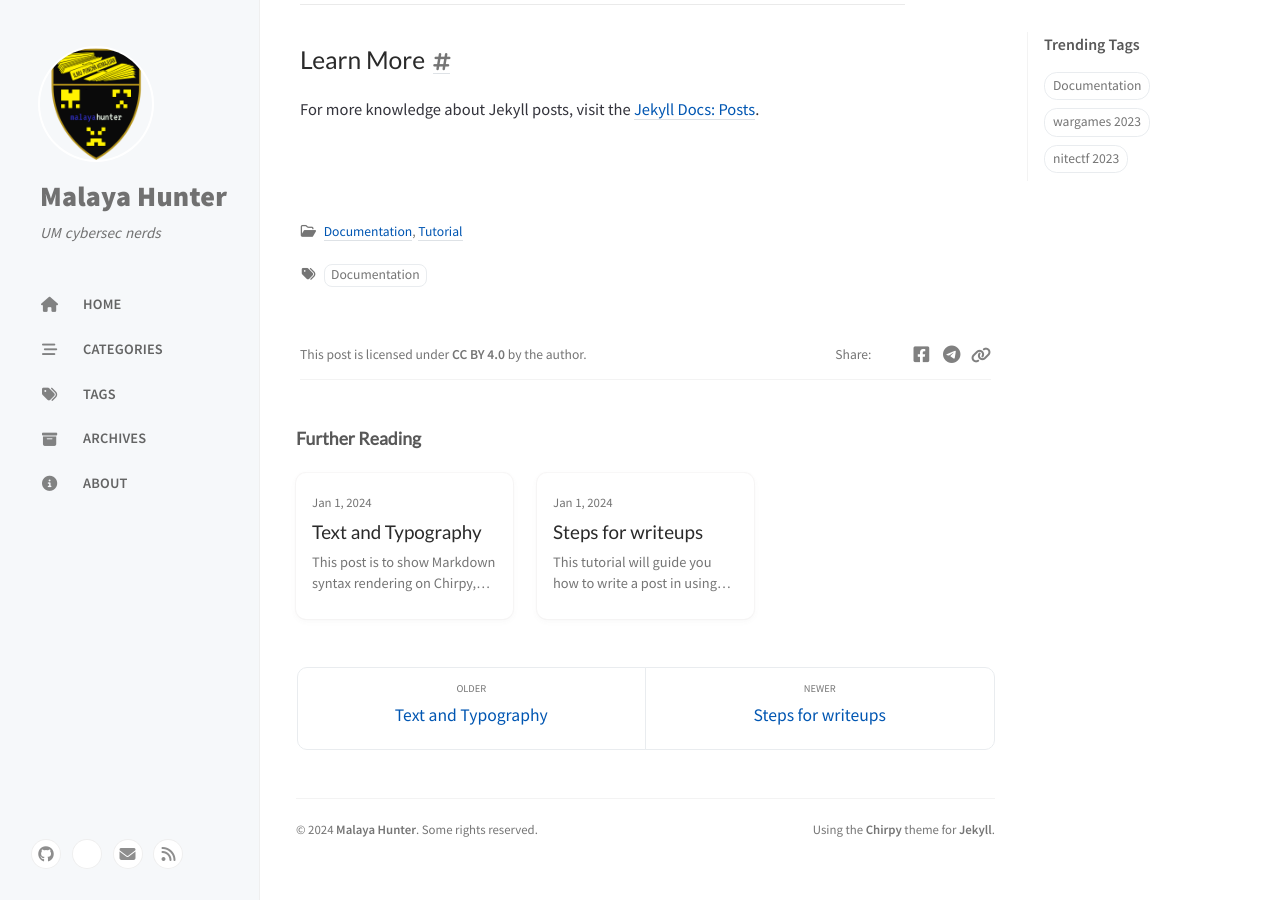
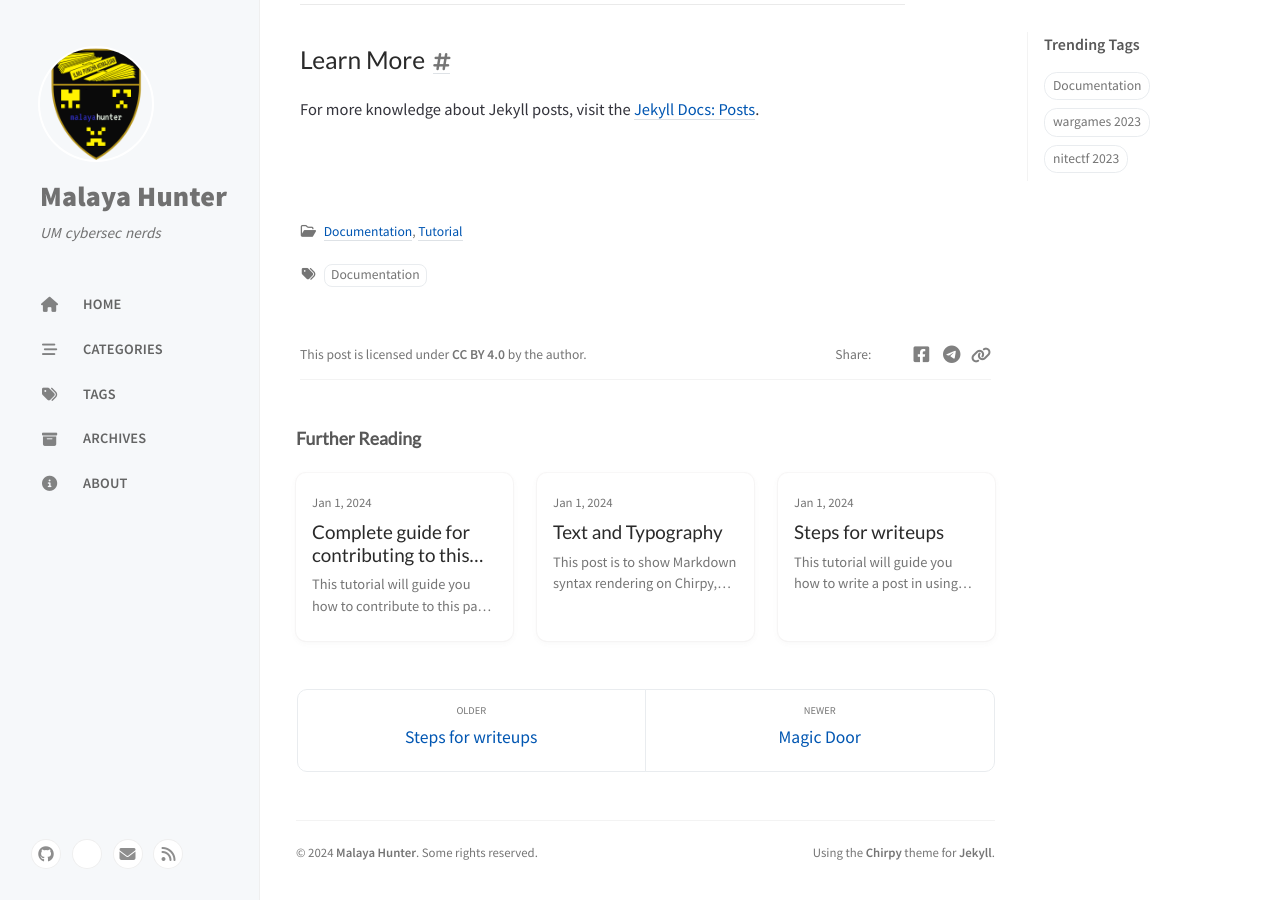
Before and after one commit to um-csnet/malayahunter, a Jekyll site: the page built from _posts/2019-08-08-write-a-new-post.md, in a window 1280 px wide and 900 px high, scrolled down 12471 px. Built offline with Jekyll 4.4.1, drawn with Linux system fonts in a browser that asks for light colours; cached includes are drawn as plain includes; before the commit the page ends 13349 px from its top, so only the background shows below that; part of the change alters nothing that is shown; some of the changed text lies outside the part shown.

Commit message:
Add guide for contributing to the project and updating post date

````diff
--- /dev/null
+++ b/_posts/2019-08-08-how-to-contribute.md
@@ -0,0 +1,94 @@
+---
+title: Complete guide for contributing to this page
+author: [capang]
+date: 2024-01-01 09:30:00 +0800
+categories: [Documentation, Tutorial]
+tags: [Documentation]
+pin: true
+render_with_liquid: false
+---
+This tutorial will guide you how to contribute to this page. Theres 2 ways to contribute
+- Github Fork and Pull Request (Recommended)
+- Contacting Webadmin
+
+> If you want to submit a writeup, make sure it follows the [`Writeups Guideline`](/posts/writeups-example/)
+{: .prompt-info }
+
+# How to Contribute to a Project Using GitHub Fork and Pull Request
+
+Contributing to open-source projects on GitHub is a fantastic way to improve your coding skills, collaborate with other developers, and contribute to the software community. This guide will walk you through the process of contributing to a project using the fork and pull request model.
+
+## Step 1: Fork the Repository
+
+1. **Find the Repository**: Navigate to the GitHub page of the project you want to contribute to.
+2. **Fork the Repository**: Click the "Fork" button in the top-right corner of the page. This creates a copy of the repository in your GitHub account.
+
+## Step 2: Clone the Forked Repository
+
+1. **Clone Your Fork**: On your fork's GitHub page, click the "Clone or download" button and copy the URL.
+2. **Clone Locally**: Open your terminal and run the following command:
+    ```
+    git clone [URL of the forked repo]
+    ```
+
+## Step 3: Create a New Branch
+
+1. **Navigate to Your Repository**: Change directory into the cloned repository:
+    ```
+    cd [repository-name]
+    ```
+2. **Create a New Branch**: Use the `git checkout` command to create a new branch:
+    ```
+    git checkout -b [new-branch-name]
+    ```
+
+## Step 4: Make Changes and Commit
+
+1. **Make Your Changes**: Edit, add, or remove files in your local repository.
+2. **Stage the Changes**: Use `git add` to stage your changes:
+    ```
+    git add .
+    ```
+3. **Commit the Changes**: Commit your changes with a descriptive message:
+    ```
+    git commit -m "Add a brief description of your changes"
+    ```
+
+## Step 5: Push Changes to GitHub
+
+1. **Push Your Branch**: Push your changes to GitHub:
+    ```
+    git push origin [your-branch-name]
+    ```
+
+## Step 6: Create a Pull Request
+
+1. **Open Pull Request**: Go to the original repository on GitHub. You should see a prompt to create a pull request from your new branch.
+2. **Create Pull Request**: Click the "Compare & pull request" button. Add a detailed description of your changes and submit.
+
+## Step 7: Respond to Feedback
+
+1. **Review and Respond**: Maintainers might leave feedback. Be sure to respond and make any necessary changes.
+2. **Update Pull Request**: If you make changes after feedback, push them to your branch. The pull request will automatically update.
+
+## Conclusion
+
+These are basics steps in contributing to open-source projects using GitHub. By following these steps, you can effectively contribute to projects and collaborate with the global developer community.
+
+Your contributions does not limit to only submitting writeups
+- Web improvements
+- Fix typos
+- Improving the documentations
+
+# Contacting Webadmin to publish writeups
+
+> This method only for submitting writeups to webadmin for it to be on side
+{: .prompt-info }
+
+## Reach out to the webadmin with a complete writeups that follows the [`Writeups Guideline`](/posts/writeups-example/)
+
+## Web Administrators
+
+- [Irfan](mailto:u2000429@siswa.um.edu.my)  : `u2000429@siswa.um.edu.my`
+- [Shafiq](mailto:u2000428@siswa.um.edu.my) : `u2000428@siswa.um.edu.my`
+- [Dr Faiz](mailto:faizzaki@um.edu.my)      : `faizzaki@um.edu.my`
--- a/_posts/2019-08-08-write-a-new-post.md
+++ b/_posts/2019-08-08-write-a-new-post.md
@@ -1,11 +1,11 @@
 ---
 title: Complete guide for a New Post
 author: [cotes,capang,shafiq]
-date: 2024-01-01 09:30:00 +0800
+date: 2024-01-02 09:30:00 +0800
 categories: [Documentation, Tutorial]
 tags: [Documentation]
-pin: true
 render_with_liquid: false
+order: 1
 ---
 
 This tutorial will guide you how to write a post in the _Chirpy_ template, and it's worth reading even if you've used Jekyll before, as many features require specific variables to be set.
````
